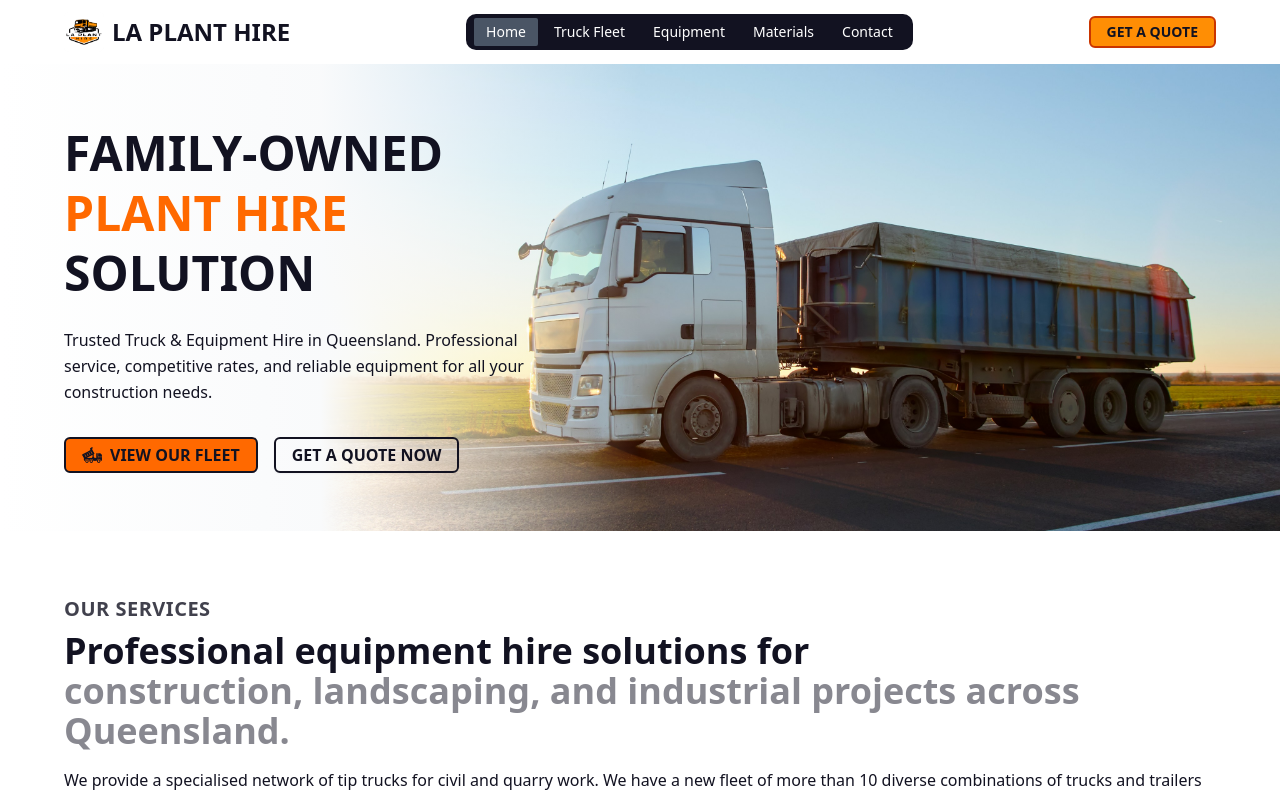
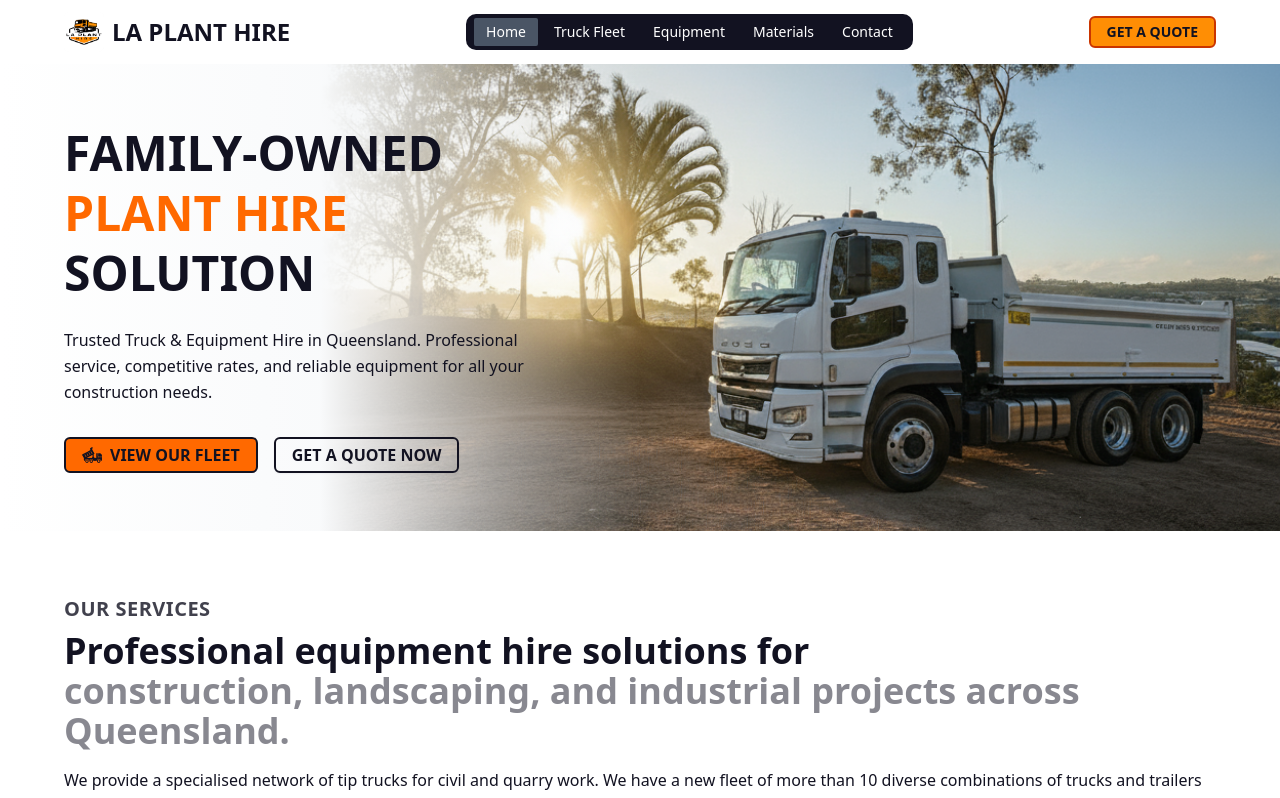
Before and after one commit to Rahul-Mallik-CSE/La-Plant-Hire, a Next.js app: page / in a window 1280 px wide. Shown: the top 798 px of the page. Built offline with nearby package versions, Linux system fonts and the light colour scheme.

Commit message:
Refactor code structure for improved readability and maintainability

```diff
--- a/src/components/EquipmentComponents/SubComponents/EquipmentCard.tsx
+++ b/src/components/EquipmentComponents/SubComponents/EquipmentCard.tsx
@@ -15,7 +15,6 @@
   description,
   features,
   specs,
-  price,
   isExpanding,
 }: EquipmentCardProps) {
   return (
--- a/src/components/HomeComponents/Hero.tsx
+++ b/src/components/HomeComponents/Hero.tsx
@@ -9,7 +9,7 @@
       <div className="max-w-[2000px] mx-auto relative w-full h-72 sm:h-80 md:h-96 lg:h-[400px] xl:h-[467px] 2xl:h-[560px] overflow-hidden">
         {/* Background Image - Right Side */}
         <Image
-          src="/banners/HomeBanner.jpg"
+          src="/banners/banner3.png"
           alt="Truck on highway at sunset"
           fill
           className="h-full w-full object-cover object-right"
```
Also changed, not shown: public/banners/banner3.png (added).
